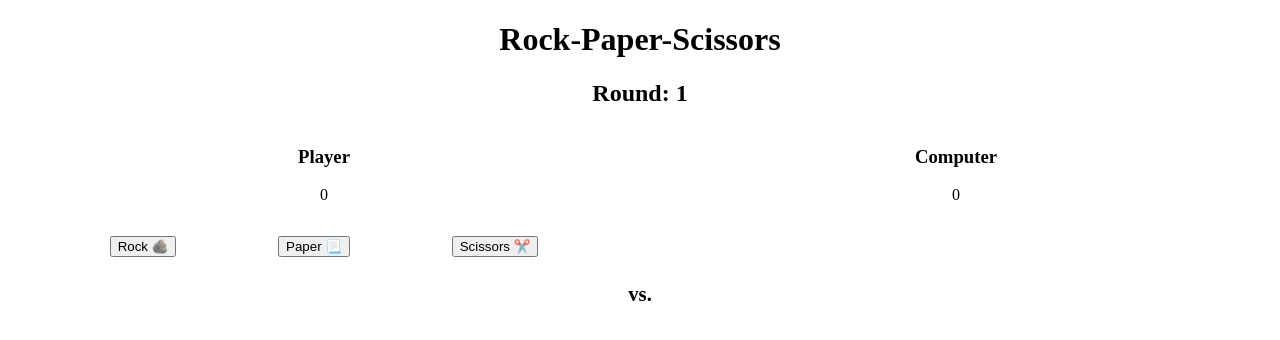
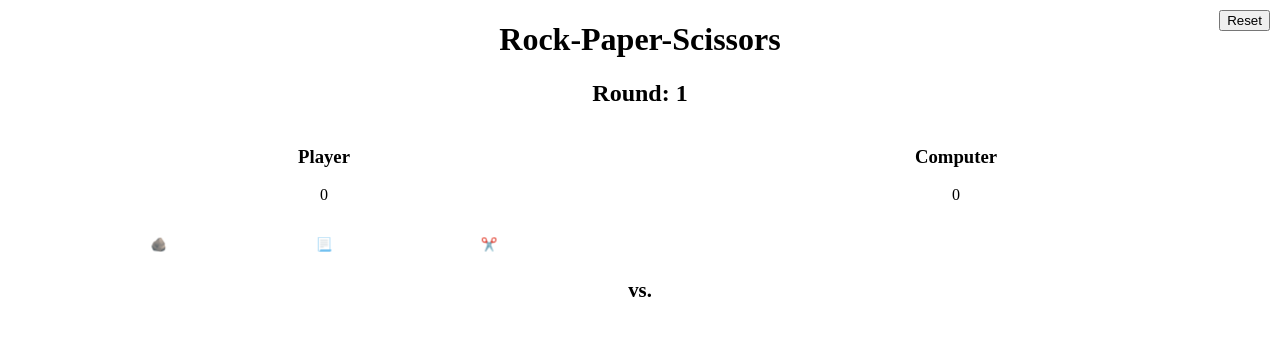
Before and after one commit to josephDorsey/rock-paper-scissors, a plain HTML site: page index.html in a window 1280 px wide. Drawn offline with Linux system fonts and the light colour scheme.

Commit message:
feat: update positioning of reset button

```diff
--- a/index.html
+++ b/index.html
@@ -19,6 +19,10 @@
         display: flex;
         justify-content: space-evenly;
         margin-top: 2rem;
+      }
+      .player-button-container > button {
+        border: 0;
+        background-color: transparent;
       }
       .user-card {
         text-align: center;
@@ -43,6 +47,11 @@
         margin-top: 1rem;
         font-size: 1.3rem;
       }
+      .reset {
+        top: 10px;
+        right: 10px;
+        position: absolute;
+      }
     </style>
     <h1>Rock-Paper-Scissors</h1>
     <h2 class="title-round">Round: 1</h2>
@@ -51,9 +60,9 @@
         <h3>Player</h3>
         <p class="player-points"></p>
         <div class="player-button-container">
-          <button class="rock" name="rock">Rock 🪨</button>
-          <button class="paper" name="paper">Paper 📃</button>
-          <button class="scissors" name="scissors">Scissors ✂️</button>
+          <button class="rock" name="rock">🪨</button>
+          <button class="paper" name="paper">📃</button>
+          <button class="scissors" name="scissors">✂️</button>
         </div>
       </div>
       <div class="computer user-card">
@@ -70,6 +79,7 @@
       <h3 class="final-result"></h3>
       <ul class="round-results"></ul>
     </div>
+    <button class="reset">Reset</button>
 
     <script src="index.js"></script>
   </body>
```
